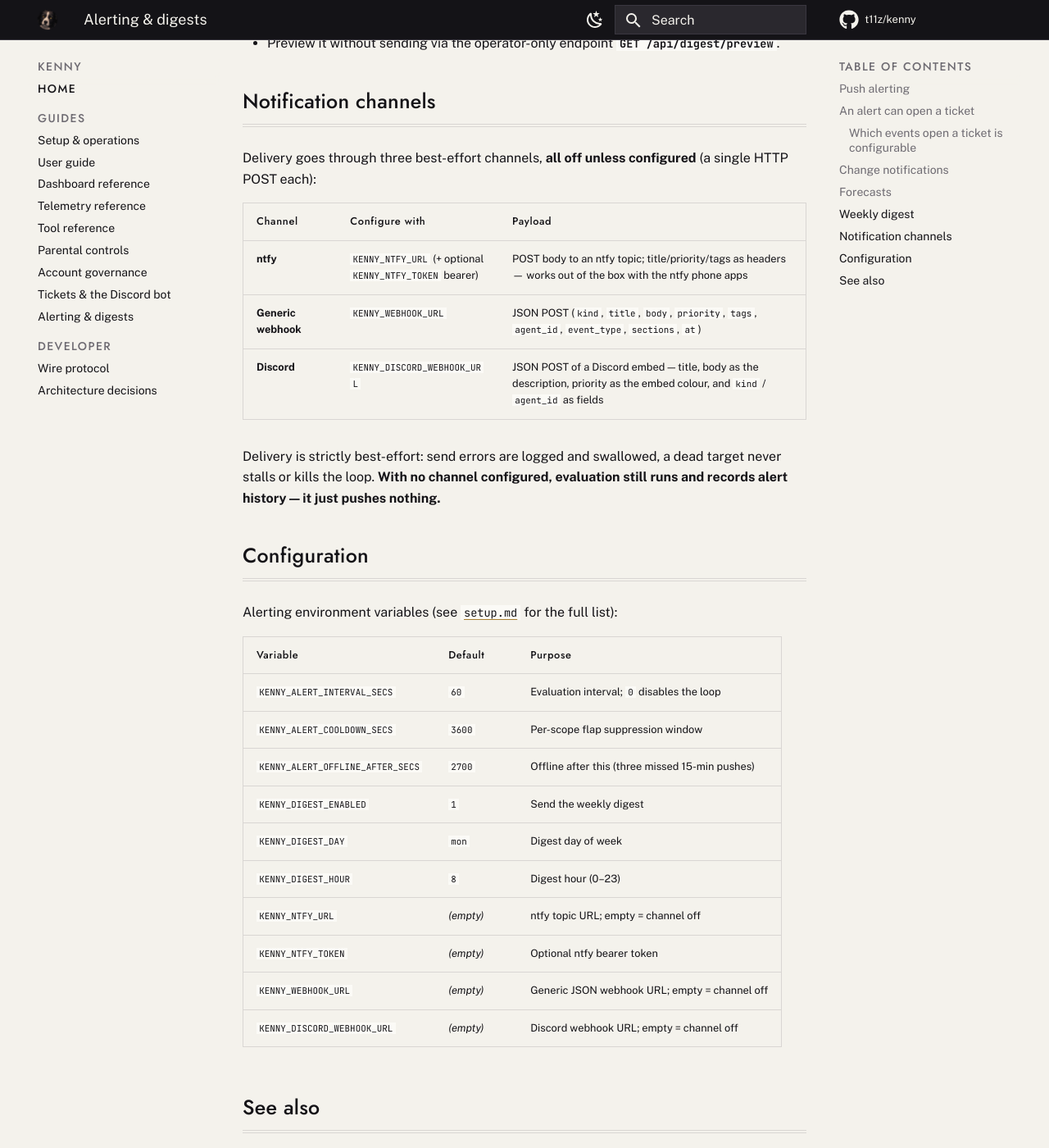
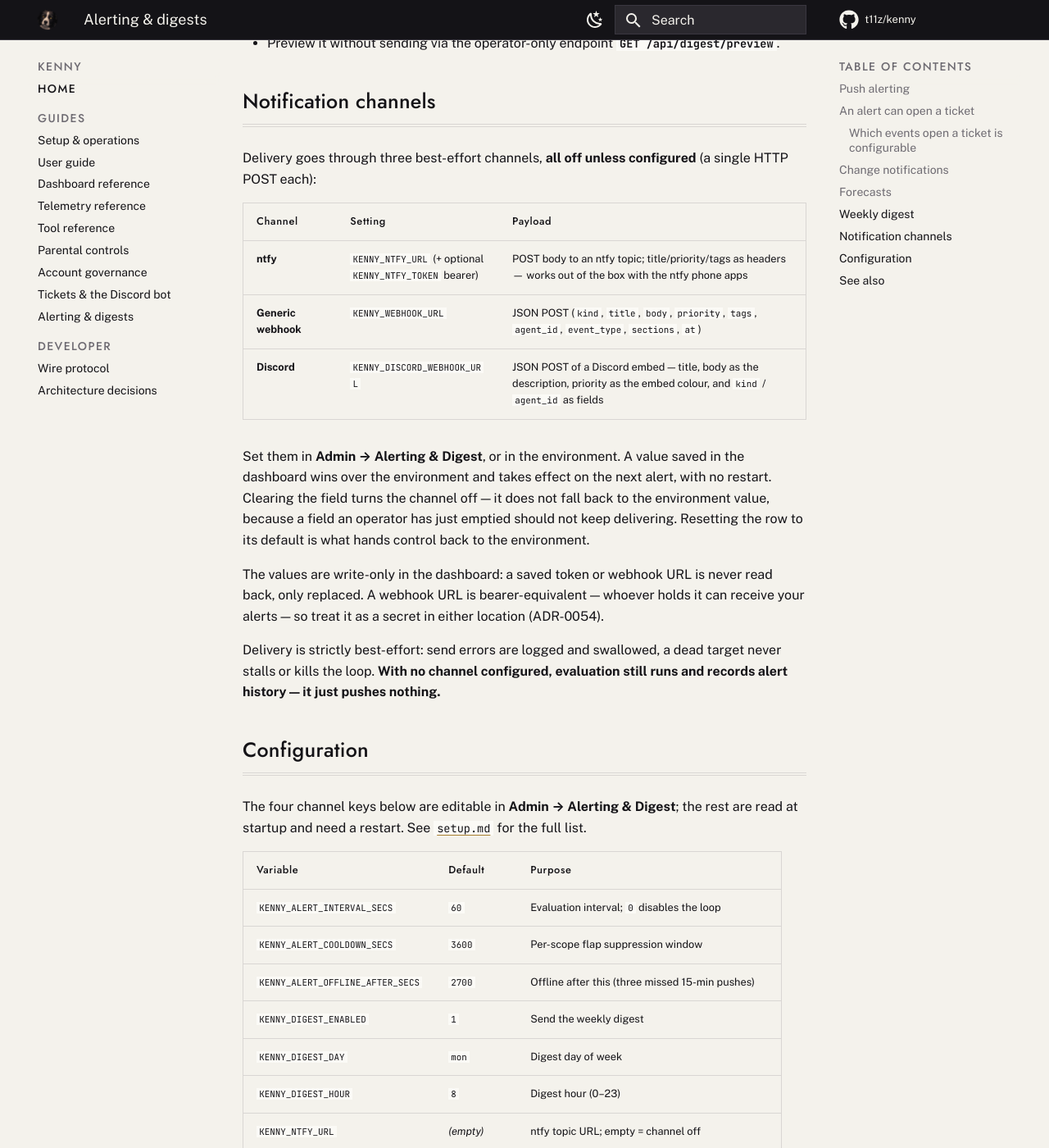
Before and after one commit to nullthrone/kenny, an MkDocs documentation site: the page built from docs/alerting.md, in a window 1280 px wide and 1400 px high, scrolled down 4227 px. Shown: the whole window at 82% size. Built offline with MkDocs 1.6.1 and Material for MkDocs 9.7.7, drawn with Linux system fonts in a browser that asks for light colours; comment, search, counter and statistics services are not loaded.

Commit message:
Document alert channels as settings, not only as environment
The channel keys are editable in Admin now, so the pages that presented them as
environment-only configuration were describing the previous release.

Both places where the distinction bites are stated explicitly: a saved value wins
over the environment, and clearing a field turns the channel off rather than
quietly resurrecting the environment value — resetting the row is what hands
control back. The values are write-only in the dashboard, and a webhook URL is
bearer-equivalent wherever it lives.

Co-Authored-By: Claude Opus 5 <noreply@anthropic.com>
Claude-Session: https://claude.ai/code/session_0178DJjU9hi6afbUVFgxffPF

```diff
--- a/docs/alerting.md
+++ b/docs/alerting.md
@@ -147,11 +147,21 @@ time.
 Delivery goes through three best-effort channels, **all off unless configured** (a single
 HTTP POST each):
 
-| Channel | Configure with | Payload |
-|---------|----------------|---------|
+| Channel | Setting | Payload |
+|---------|---------|---------|
 | **ntfy** | `KENNY_NTFY_URL` (+ optional `KENNY_NTFY_TOKEN` bearer) | POST body to an ntfy topic; title/priority/tags as headers — works out of the box with the ntfy phone apps |
 | **Generic webhook** | `KENNY_WEBHOOK_URL` | JSON POST (`kind`, `title`, `body`, `priority`, `tags`, `agent_id`, `event_type`, `sections`, `at`) |
 | **Discord** | `KENNY_DISCORD_WEBHOOK_URL` | JSON POST of a Discord embed — title, body as the description, priority as the embed colour, and `kind` / `agent_id` as fields |
+
+Set them in **Admin → Alerting & Digest**, or in the environment. A value saved in the
+dashboard wins over the environment and takes effect on the next alert, with no restart.
+Clearing the field turns the channel off — it does not fall back to the environment value,
+because a field an operator has just emptied should not keep delivering. Resetting the row
+to its default is what hands control back to the environment.
+
+The values are write-only in the dashboard: a saved token or webhook URL is never read
+back, only replaced. A webhook URL is bearer-equivalent — whoever holds it can receive
+your alerts — so treat it as a secret in either location (ADR-0054).
 
 Delivery is strictly best-effort: send errors are logged and swallowed, a dead target
 never stalls or kills the loop. **With no channel configured, evaluation still runs and
@@ -159,7 +169,8 @@ records alert history — it just pushes nothing.**
 
 ## Configuration
 
-Alerting environment variables (see [`setup.md`](setup.md) for the full list):
+The four channel keys below are editable in **Admin → Alerting & Digest**; the rest are
+read at startup and need a restart. See [`setup.md`](setup.md) for the full list.
 
 | Variable | Default | Purpose |
 |----------|---------|---------|
```
Also changed, not shown: docs/setup.md (+3 -3 lines).
